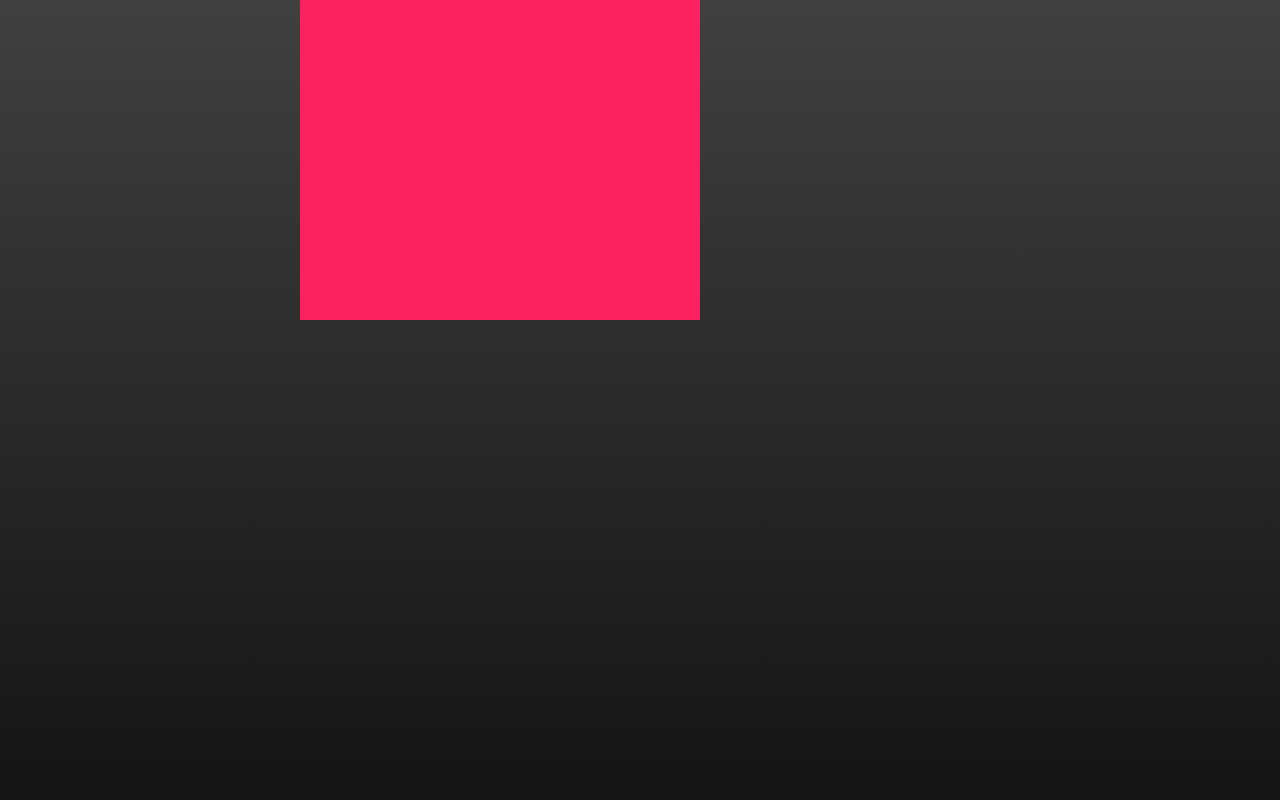
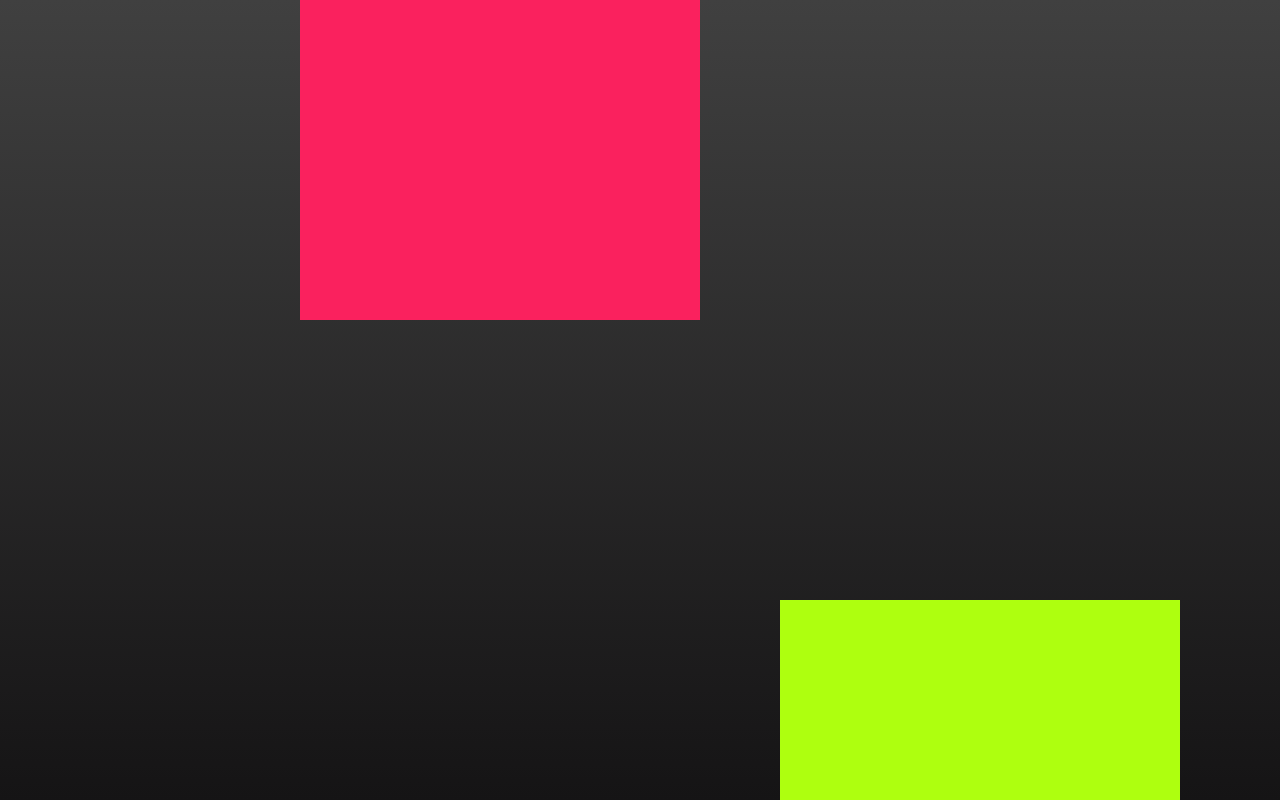
Before and after one commit to DmitryVelichko/watch-lp-js, a plain HTML site: page index.html in a window 1280 px wide. Drawn offline with Linux system fonts and the light colour scheme.

Commit message:
New commit

```diff
--- a/style.css
+++ b/style.css
@@ -28,3 +28,15 @@
   z-index: 1;
   transition: 1s;
 }
+
+.banner:after {
+  content: "";
+  position: absolute;
+  bottom: 0;
+  right: 100px;
+  width: 400px;
+  height: 200px;
+  background: #aeff0f;
+  z-index: 1;
+  transition: 1s;
+}
```
